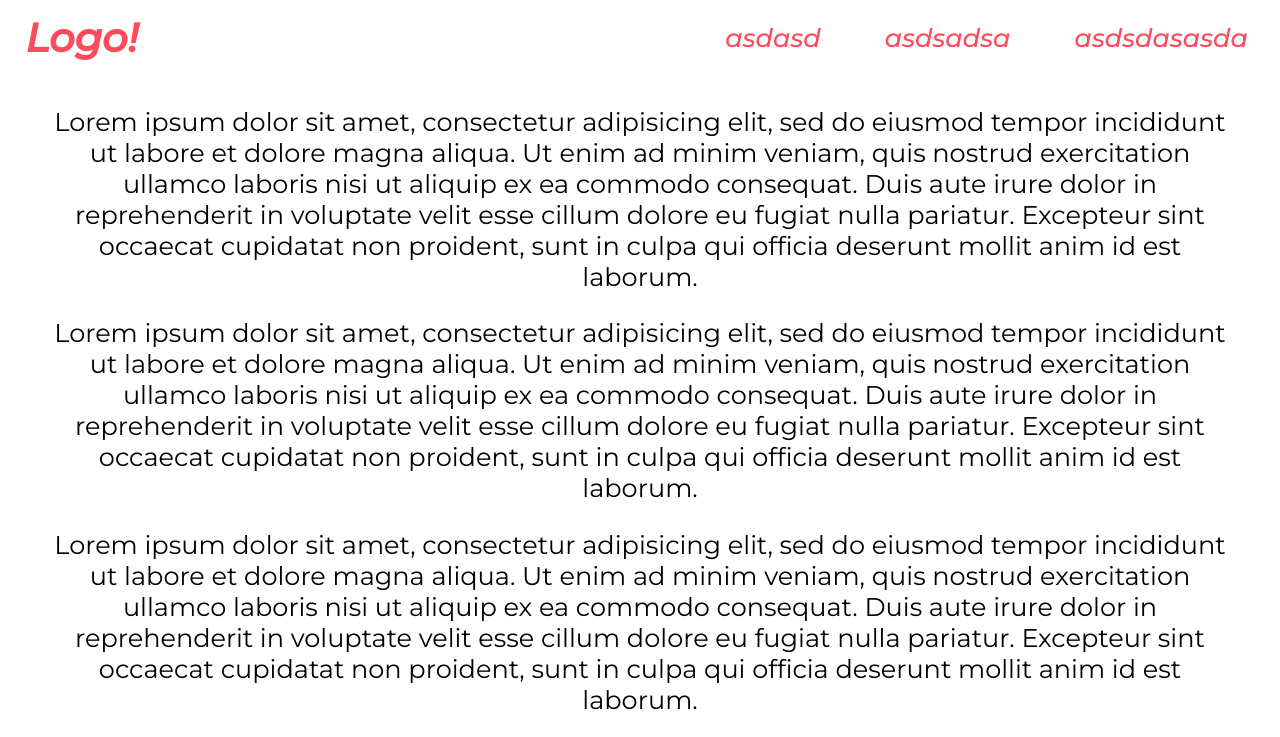
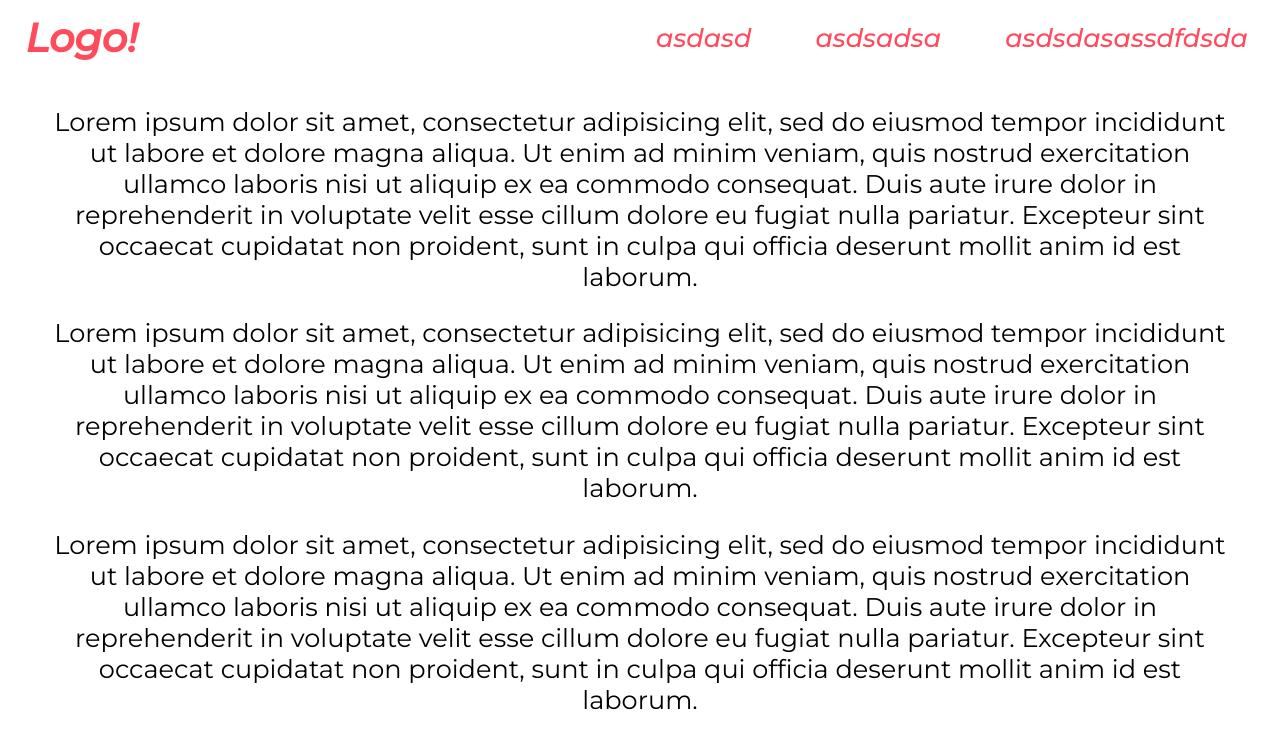
Before and after one commit to pedroharzer/peupeu-framework, a plain HTML site: page css/index.html in a window 1280 px wide. Shown: the top 737 px of the page. Drawn offline with nearby package versions, Linux system fonts and the light colour scheme.

```diff
--- a/css/index.html
+++ b/css/index.html
@@ -26,7 +26,7 @@
 						<a class="nav-link tc-vermelho" href="">asdsadsa</a>
 					</li>
 					<li class="nav-item">
-						<a class="nav-link tc-vermelho" href="">asdsdasasda</a>
+						<a class="nav-link tc-vermelho" href="">asdsdasassdfdsda</a>
 					</li>
 				</ul>
 			</nav>
--- a/css/peupeu.css
+++ b/css/peupeu.css
@@ -35,7 +35,7 @@
 .logo {
 	color: black;
 	font-family: 'Montserrat', sans-serif;
-	font-size: 2.5rem;
+	font-size: 2.49rem;
 	font-style: italic;
 	font-weight: bolder;
 	text-decoration: none;
```
